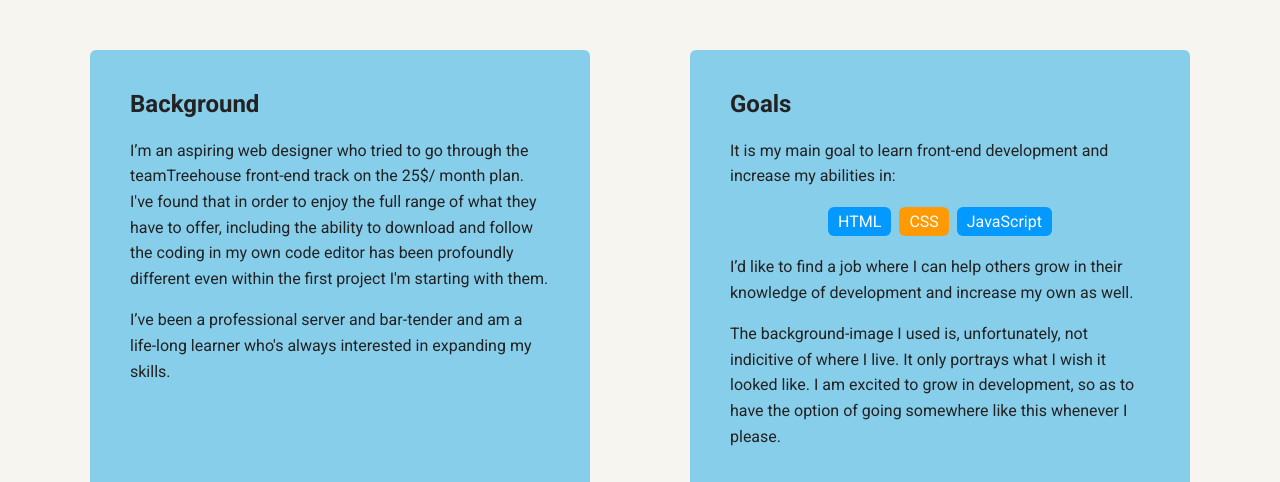
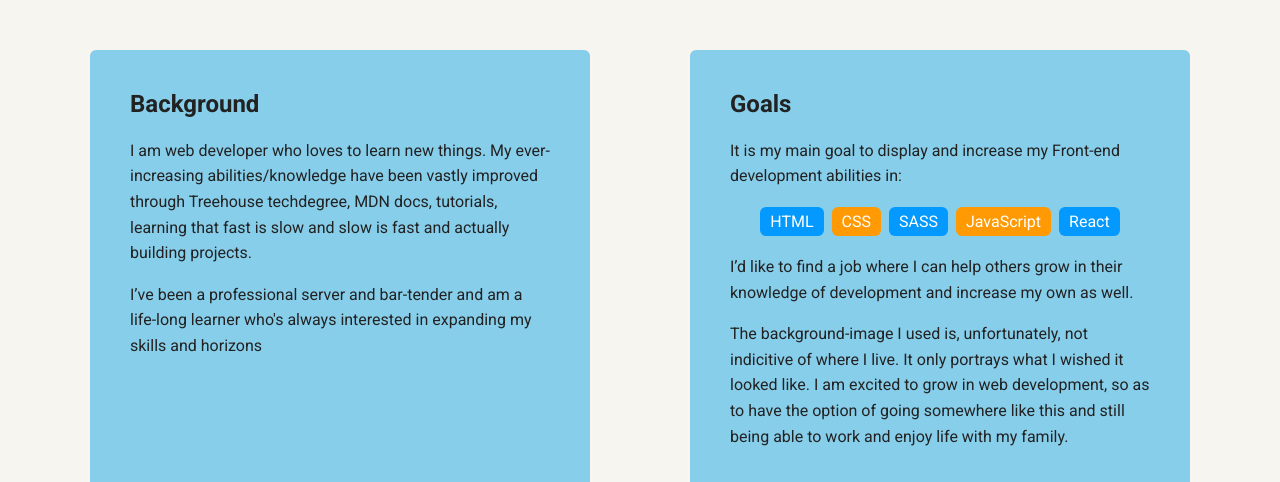
Before and after one commit to jnutt367/techdegree-profile, a plain HTML site: page index.html in a window 1280 px wide. Shown: the part 470-952 px from the top of the page. Drawn offline with Linux system fonts and the light colour scheme; a web font is replaced by a local one.

Commit message:
Update index.html
New commit updated goals and background.

```diff
--- a/index.html
+++ b/index.html
@@ -26,20 +26,24 @@
     <main class="flex">
       <article class="card">
         <h2>Background</h2>
-        <p>I’m an aspiring web designer who tried to go through the teamTreehouse front-end track on the 25$/ month plan. I've found that in order to enjoy the full range of what they have to offer, including the ability to download and follow the coding in my own code editor has been profoundly different even within the first project I'm starting with them.</p>
-        <p>I’ve been a professional server and bar-tender and am a life-long learner who's always interested in expanding my skills.</p>
+        <p>I am web developer who loves to learn new things. My ever-increasing abilities/knowledge have been vastly improved through Treehouse techdegree, MDN docs, tutorials,
+        learning that fast is slow and slow is fast and actually building projects.</p>
+        <p>I’ve been a professional server and bar-tender and am a life-long learner who's always interested in expanding my skills and horizons</p>
       </article>
 
       <article class="card">
         <h2>Goals</h2>
-        <p>It is my main goal to learn front-end development and increase my abilities in:</p>
+        <p>It is my main goal to display and increase my Front-end development abilities in:</p>
         <ul class="skills">
           <li>HTML</li>
           <li>CSS</li>
+          <li>SASS</li>
           <li>JavaScript</li>
+          <li>React</li>
+
         </ul>
         <p>I’d like to find a job where I can help others grow in their knowledge of development and increase my own as well.</p>
-          <p>The background-image I used is, unfortunately, not indicitive of where I live. It only portrays what I wish it looked like. I am excited to grow in development, so as to have the option of going somewhere like this whenever I please.</p>
+          <p>The background-image I used is, unfortunately, not indicitive of where I live. It only portrays what I wished it looked like. I am excited to grow in web development, so as to have the option of going somewhere like this and still being able to work and enjoy life with my family.</p>
       </article>
 
    </main>
```
